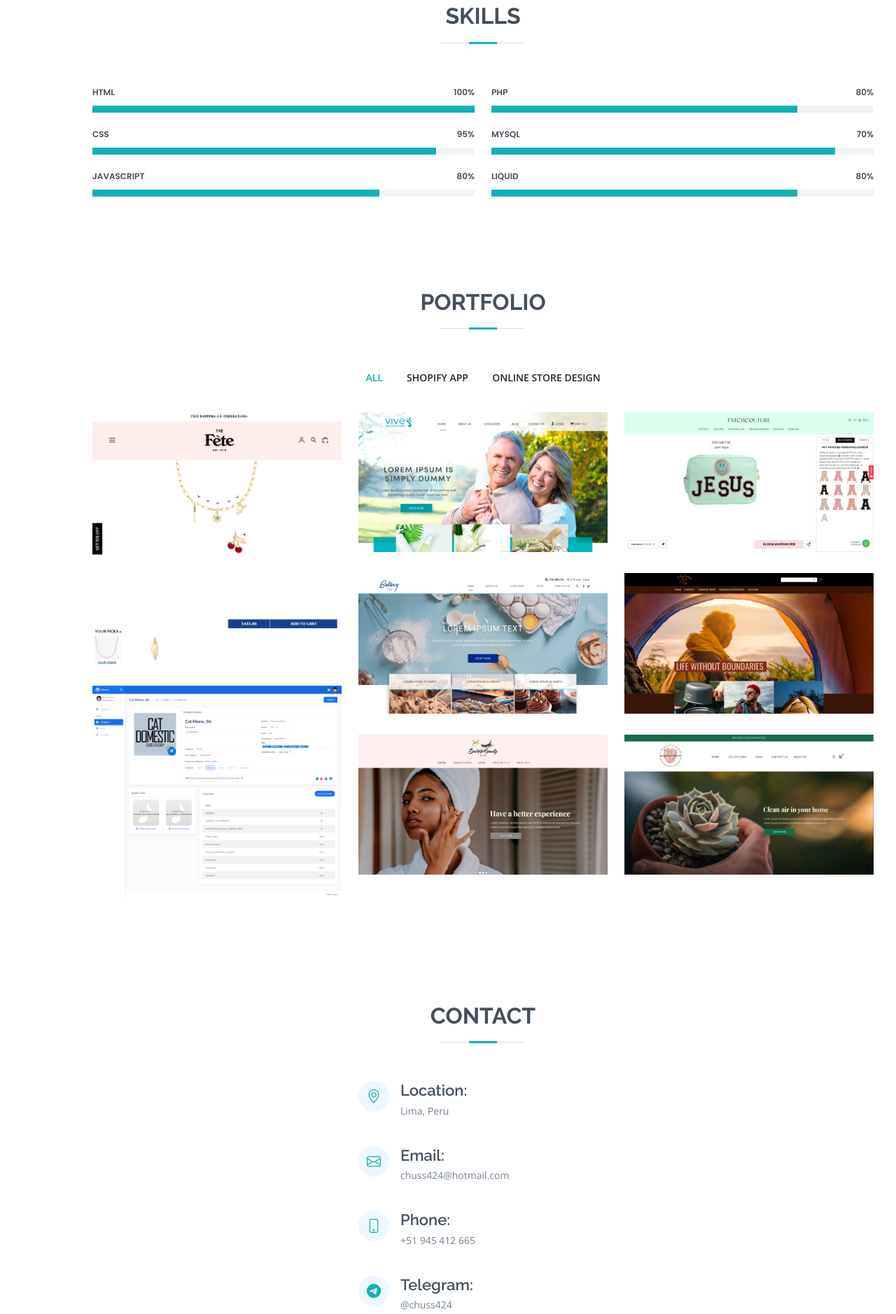
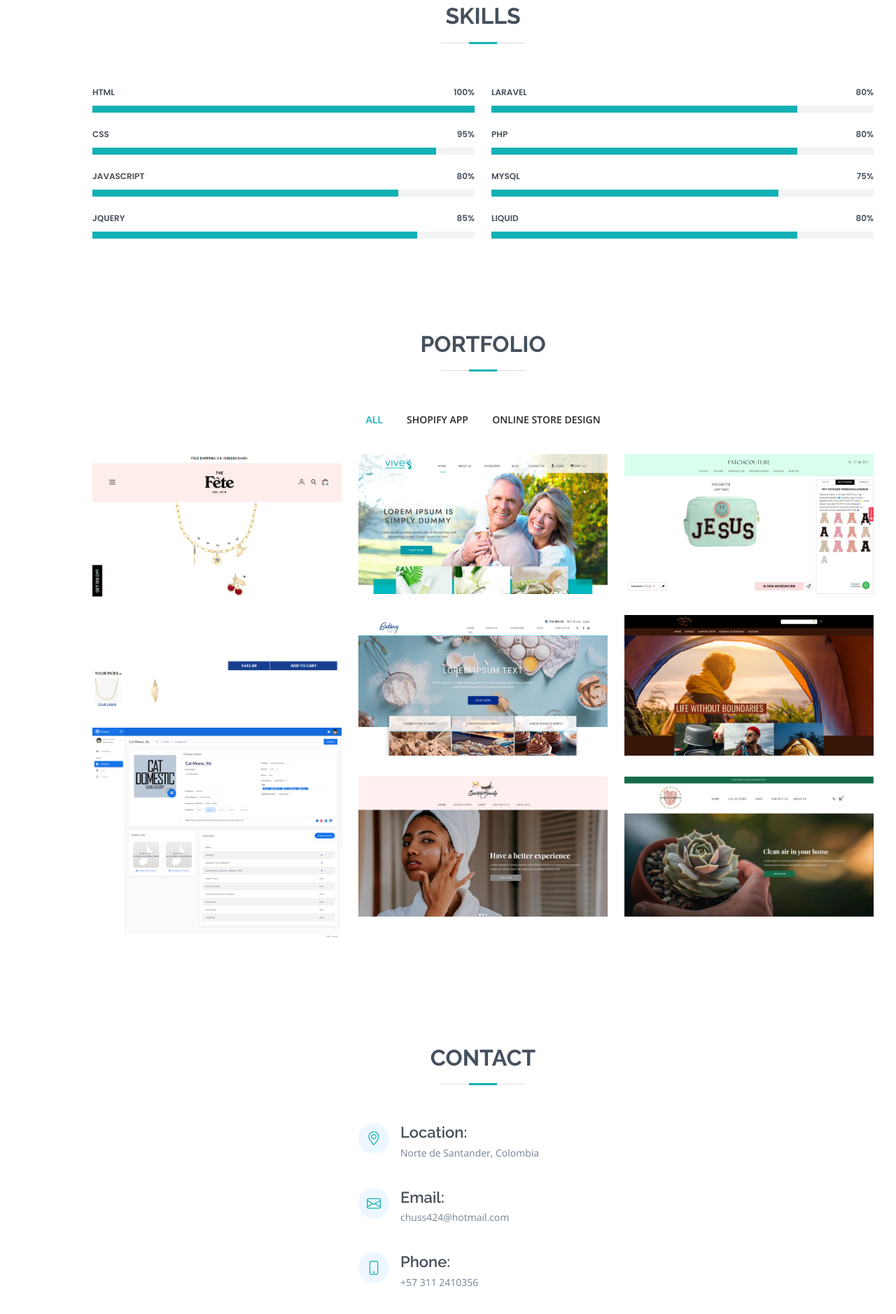
Before and after one commit to chuss424/chuss424.github.io, a plain HTML site: page index.html in a window 1280 px wide. Shown: the part 1560-3438 px from the top of the page at 70% size. Drawn offline with nearby package versions, Linux system fonts and the light colour scheme.

Commit message:
Update information

```diff
--- a/index.html
+++ b/index.html
@@ -6,8 +6,8 @@
   <meta content="width=device-width, initial-scale=1.0" name="viewport">
 
   <title>Jesus Espinoza - Web developer</title>
-  <meta content="" name="description">
-  <meta content="" name="keywords">
+  <meta content="" name="Web developer">
+  <meta content="" name="web, developer, php, javascript, php">
 
   <!-- Favicons -->
   <link href="assets/img/favicon.png" rel="icon">
@@ -110,13 +110,27 @@
             <div class="progress">
               <span class="skill">JavaScript <i class="val">80%</i></span>
               <div class="progress-bar-wrap">
-                <div class="progress-bar" role="progressbar" aria-valuenow="75" aria-valuemin="0" aria-valuemax="100"></div>
+                <div class="progress-bar" role="progressbar" aria-valuenow="80" aria-valuemin="0" aria-valuemax="100"></div>
+              </div>
+            </div>
+
+            <div class="progress">
+              <span class="skill">Jquery <i class="val">85%</i></span>
+              <div class="progress-bar-wrap">
+                <div class="progress-bar" role="progressbar" aria-valuenow="85" aria-valuemin="0" aria-valuemax="100"></div>
               </div>
             </div>
 
           </div>
 
           <div class="col-lg-6">
+
+			<div class="progress">
+              <span class="skill">Laravel <i class="val">80%</i></span>
+              <div class="progress-bar-wrap">
+                <div class="progress-bar" role="progressbar" aria-valuenow="80" aria-valuemin="0" aria-valuemax="100"></div>
+              </div>
+            </div>
 
             <div class="progress">
               <span class="skill">PHP <i class="val">80%</i></span>
@@ -126,9 +140,9 @@
             </div>
 
             <div class="progress">
-              <span class="skill">MySql <i class="val">70%</i></span>
+              <span class="skill">MySql <i class="val">75%</i></span>
               <div class="progress-bar-wrap">
-                <div class="progress-bar" role="progressbar" aria-valuenow="90" aria-valuemin="0" aria-valuemax="100"></div>
+                <div class="progress-bar" role="progressbar" aria-valuenow="75" aria-valuemin="0" aria-valuemax="100"></div>
               </div>
             </div>
 
@@ -293,7 +307,7 @@
               <div class="address">
                 <i class="bi bi-geo-alt"></i>
                 <h4>Location:</h4>
-                <p>Lima, Peru</p>
+                <p>Norte de Santander, Colombia</p>
               </div>
 
               <div class="email">
@@ -305,7 +319,7 @@
               <div class="phone">
                 <i class="bi bi-phone"></i>
                 <h4>Phone:</h4>
-                <p>+51 945 412 665</p>
+                <p>+57 311 2410356</p>
               </div>
 
               <div class="phone phone-telegram">
@@ -334,7 +348,7 @@
         <a href="https://www.linkedin.com/in/chuss424/" class="linkedin"><i class="bx bxl-linkedin"></i></a>
       </div>
       <div class="copyright">
-        &copy; Copyright <strong><span>2022</span></strong>. All Rights Reserved
+        &copy; Copyright <strong><span>2024</span></strong>. All Rights Reserved
       </div>
     </div>
   </footer><!-- End Footer -->
@@ -355,7 +369,7 @@
 
   <!-- Template Main JS File -->
   <script src="assets/js/main.js"></script>
-  <a href="https://wa.me/51945412665?text=Hello%20Jesus,%20I%20would%20like..." class="whatsapp" target="_blank"><i class="bi bi-whatsapp whatsapp-icon"></i></a>
+  <a href="https://wa.me/573112410356?text=Hello%20Jesus,%20I%20would%20like..." class="whatsapp" target="_blank"><i class="bi bi-whatsapp whatsapp-icon"></i></a>
 </body>
 
 </html>
```
